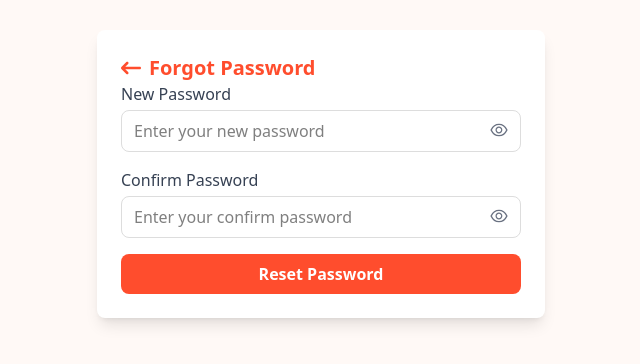
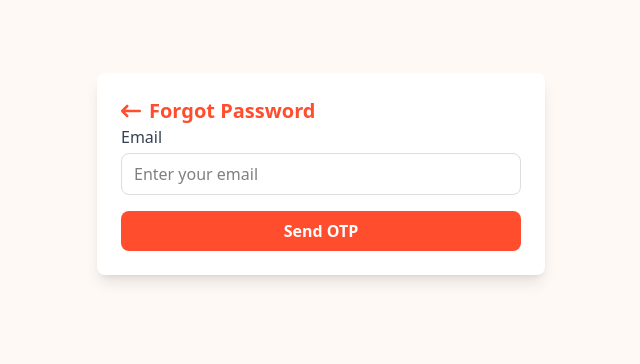
Before and after one commit to Coder7Raj/food-delivery-web-frontend, a React (Vite) app: page /forgot_password in a window 1280 px wide. Shown: the part 226-590 px from the top of the page, without its empty margins (319-959 px from the left). Built offline with nearby package versions, Linux system fonts and the light colour scheme.

Commit message:
reset pass done with OTP verify via email

```diff
--- a/src/App.jsx
+++ b/src/App.jsx
@@ -1,9 +1,9 @@
 import { Route, Routes } from "react-router-dom";
-import SignUp from "../pages/SignUp";
-import SignIn from "../pages/SignIn";
-import ForgotPass from "../pages/ForgotPass";
+import SignUp from "./pages/SignUp";
+import SignIn from "./pages/SignIn";
+import ForgotPass from "./pages/ForgotPass";
 
-export const serverURi = "http://localhost:5000";
+export const serveruri = "http://localhost:5000";
 function App() {
   return (
     <Routes>
--- a/pages/ForgotPass.jsx
+++ b/src/pages/ForgotPass.jsx
@@ -2,15 +2,67 @@ import React, { useState } from "react";
 import { AiOutlineEye, AiOutlineEyeInvisible } from "react-icons/ai";
 import { FaArrowLeftLong } from "react-icons/fa6";
 import { useNavigate } from "react-router-dom";
+import axios from "axios";
+import { serveruri } from "../App";
 
 export default function ForgotPass() {
   const navigate = useNavigate();
-  const [step, setStep] = useState(3);
+  const [step, setStep] = useState(1);
   const [otp, setOtp] = useState("");
   const [showOTP, setShowOTP] = useState(false);
   const [email, setEmail] = useState("");
-  const [password, setPassword] = useState("");
+  const [newPassword, setNewPassword] = useState("");
   const [confirmPassword, setConfirmPassword] = useState("");
+
+  // Handler functions can be added here for form submissions
+  const handleSendOTP = async () => {
+    // Logic to send OTP to the provided email
+    try {
+      const result = await axios.post(
+        `${serveruri}/api/auth/send_otp`,
+        { email },
+        { withCredentials: true }
+      );
+      console.log("email", email);
+      console.log("result", result);
+      setStep(2); // Move to OTP verification step
+    } catch (error) {
+      console.log("Error sending OTP:", error);
+    }
+  };
+  // Handle OTP verification
+  const handleVerifyOTP = async () => {
+    // Logic to verify the OTP
+    try {
+      const result = await axios.post(
+        `${serveruri}/api/auth/verify_otp`,
+        { email, otp },
+        { withCredentials: true }
+      );
+      console.log(result);
+      setStep(3); // Move to password reset step
+    } catch (error) {
+      console.log("Error verifying OTP:", error);
+    }
+  };
+  // Handle password reset
+  const handleResetPassword = async () => {
+    if (newPassword != confirmPassword) {
+      return null;
+    }
+    // Logic to reset the password
+    try {
+      const result = await axios.post(
+        `${serveruri}/api/auth/reset_password`,
+        { email, newPassword },
+        { withCredentials: true }
+      );
+      console.log(result);
+      navigate("/signin"); // Redirect to sign-in page after successful password reset
+    } catch (error) {
+      console.log("Error resetting password:", error);
+    }
+  };
   return (
     <div className="min-h-screen w-full flex items-center justify-center p-4 bg-[#fff9f6]">
       <div className="bg-white p-6 rounded-lg shadow-lg w-full max-w-md">
@@ -44,7 +96,10 @@ export default function ForgotPass() {
                 value={email}
               />
             </div>
-            <button className="w-full font-semibold text-white rounded-lg py-2 transition duration-200 bg-[#ff4d2d] hover:bg-[#e64323] cursor-pointer">
+            <button
+              onClick={handleSendOTP}
+              className="w-full font-semibold text-white rounded-lg py-2 transition duration-200 bg-[#ff4d2d] hover:bg-[#e64323] cursor-pointer"
+            >
               Send OTP
             </button>
           </>
@@ -79,7 +134,10 @@ export default function ForgotPass() {
                 )}
               </span>
             </div>
-            <button className="w-full font-semibold text-white rounded-lg py-2 transition duration-200 bg-[#ff4d2d] hover:bg-[#e64323] cursor-pointer">
+            <button
+              onClick={handleVerifyOTP}
+              className="w-full font-semibold text-white rounded-lg py-2 transition duration-200 bg-[#ff4d2d] hover:bg-[#e64323] cursor-pointer"
+            >
               Verify OTP
             </button>
           </>
@@ -95,19 +153,19 @@ export default function ForgotPass() {
                 New Password
               </label>
               <input
-                type={password ? "text" : "password"}
+                type={newPassword ? "text" : "password"}
                 className="w-full border rounded-lg px-3 py-2 pr-10 focus:outline-none focus:border-orange-500"
                 placeholder="Enter your new password"
                 style={{ border: `1px solid #ddd` }}
-                onChange={(e) => setPassword(e.target.value)}
-                value={password}
+                onChange={(e) => setNewPassword(e.target.value)}
+                value={newPassword}
               />
               <span
-                onClick={() => setPassword((prev) => !prev)}
+                onClick={() => setNewPassword((prev) => !prev)}
                 className="absolute right-3 top-[38px] cursor-pointer text-gray-500"
-                title={password ? "Hide Password" : "Show Password"}
+                title={newPassword ? "Hide Password" : "Show Password"}
               >
-                {password ? (
+                {newPassword ? (
                   <AiOutlineEyeInvisible size={20} />
                 ) : (
                   <AiOutlineEye size={20} />
@@ -145,7 +203,10 @@ export default function ForgotPass() {
                 )}
               </span>
             </div>
-            <button className="w-full font-semibold text-white rounded-lg py-2 transition duration-200 bg-[#ff4d2d] hover:bg-[#e64323] cursor-pointer">
+            <button
+              onClick={handleResetPassword}
+              className="w-full font-semibold text-white rounded-lg py-2 transition duration-200 bg-[#ff4d2d] hover:bg-[#e64323] cursor-pointer"
+            >
               Reset Password
             </button>
           </>
--- a/pages/SignIn.jsx
+++ b/src/pages/SignIn.jsx
@@ -3,7 +3,7 @@ import { AiOutlineEye, AiOutlineEyeInvisible } from "react-icons/ai";
 import { FcGoogle } from "react-icons/fc";
 import { Link } from "react-router-dom";
 import axios from "axios";
-import { serverURi } from "../src/App";
+import { serveruri } from "../App";
 
 export default function SignUp() {
   const primaryColor = "#ff4d2d";
@@ -14,11 +14,10 @@ export default function SignUp() {
   const [showPassword, setShowPassword] = useState(false);
   const [email, setEmail] = useState("");
   const [password, setPassword] = useState("");
-  console.log(email, password);
   const handleSignIn = async () => {
     try {
       const result = await axios.post(
-        `${serverURi}/api/auth/signin`,
+        `${serveruri}/api/auth/signin`,
         {
           email,
           password,
--- a/pages/SignUp.jsx
+++ b/src/pages/SignUp.jsx
@@ -3,7 +3,7 @@ import { AiOutlineEye, AiOutlineEyeInvisible } from "react-icons/ai";
 import { FcGoogle } from "react-icons/fc";
 import { Link } from "react-router-dom";
 import axios from "axios";
-import { serverURi } from "../src/App";
+import { serveruri } from "../App";
 
 export default function SignUp() {
   const primaryColor = "#ff4d2d";
@@ -21,7 +21,7 @@ export default function SignUp() {
   const handleSignUp = async () => {
     try {
       const result = await axios.post(
-        `${serverURi}/api/auth/signup`,
+        `${serveruri}/api/auth/signup`,
         {
           fullName,
           email,
@@ -142,8 +142,9 @@ export default function SignUp() {
           </label>
 
           <div className="flex gap-2">
-            {["user", "owner", "deliveryBoy"].map((r) => (
+            {["user", "owner", "deliveryBoy"].map((r, index) => (
               <button
+                key={index}
                 onClick={() => setRole(r)}
                 style={
                   role == r
```
